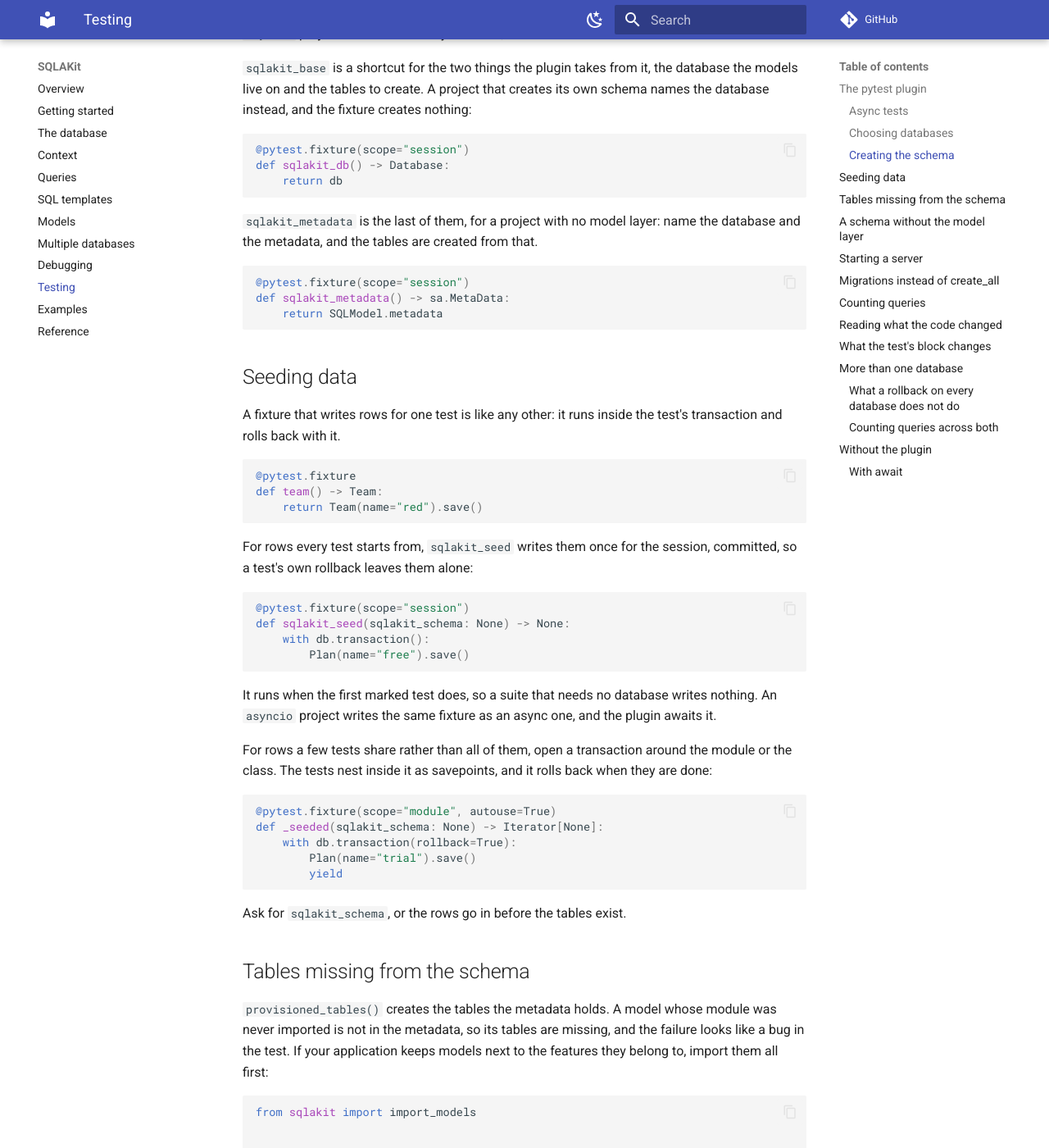
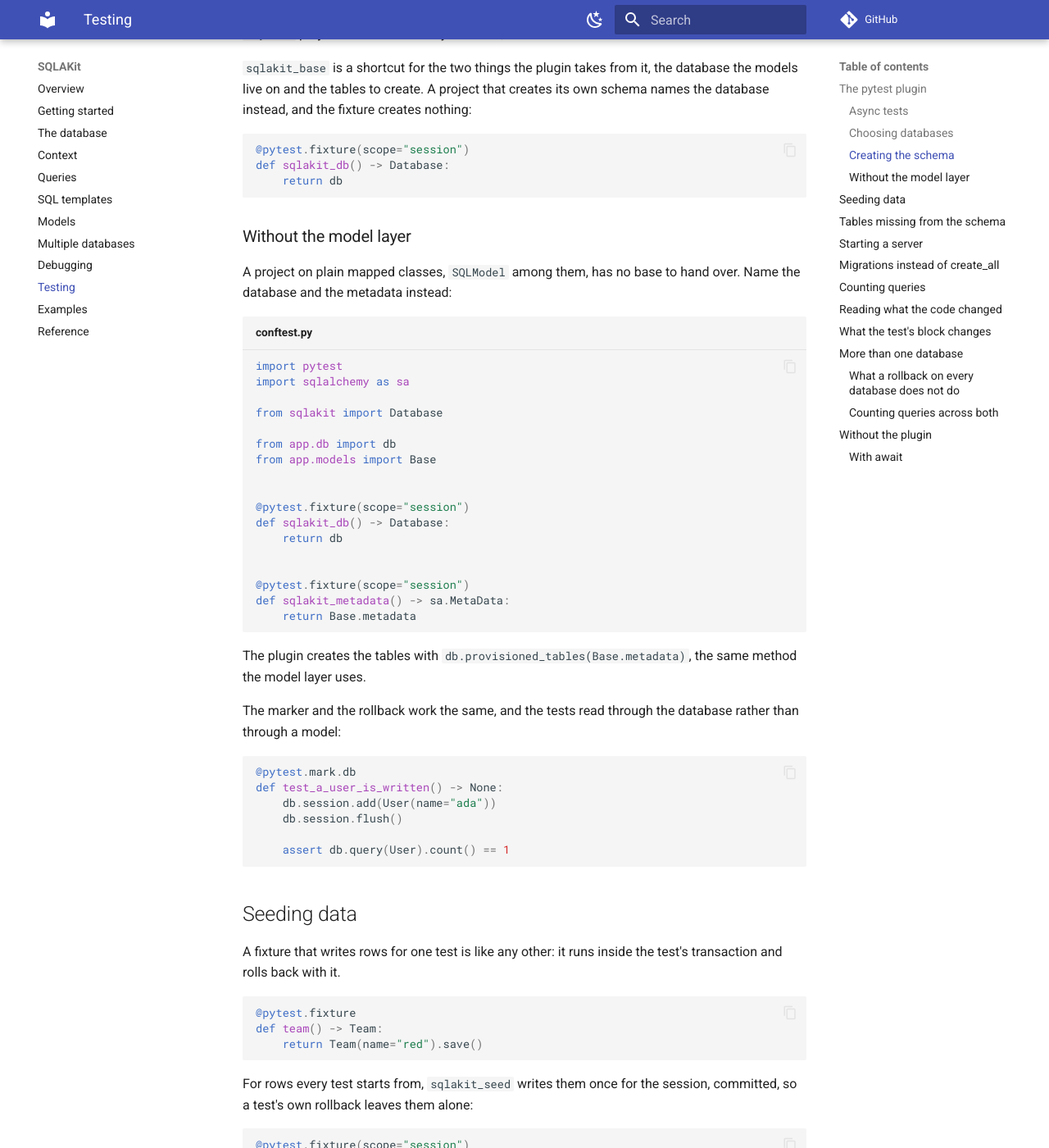
Before and after one commit to antonrh/sqlakit, an MkDocs documentation site: the page built from docs/testing.md, in a window 1280 px wide and 1400 px high, scrolled down 2805 px. Shown: the whole window at 82% size. Built offline with MkDocs 1.6.1 and Material for MkDocs 9.7.7, drawn with Linux system fonts in a browser that asks for light colours; comment, search, counter and statistics services are not loaded; some of the changed text lies outside the part shown.

Commit message:
Open the transaction before the fixtures a test asked for
fixturenames is the order they set up in, and appending put the transaction
last: a fixture of the test's own wrote outside it, raising
MissingSessionError, or worse, leaving rows the rollback never saw.

It goes before the first function-scoped fixture now, so a wider-scoped one
that seeds a module still wraps the test.

````diff
--- a/docs/testing.md
+++ b/docs/testing.md
@@ -150,13 +150,44 @@
     return db
 ```
 
-`sqlakit_metadata` is the last of them, for a project with no model layer:
-name the database and the metadata, and the tables are created from that.
+### Without the model layer
+
+A project on plain mapped classes, `SQLModel` among them, has no base to hand
+over. Name the database and the metadata instead:
+
+```python title="conftest.py"
+import pytest
+import sqlalchemy as sa
+
+from sqlakit import Database
+
+from app.db import db
+from app.models import Base
+
+
+@pytest.fixture(scope="session")
+def sqlakit_db() -> Database:
+    return db
+
+
+@pytest.fixture(scope="session")
+def sqlakit_metadata() -> sa.MetaData:
+    return Base.metadata
+```
+
+The plugin creates the tables with `db.provisioned_tables(Base.metadata)`, the
+same method the model layer uses.
+
+The marker and the rollback work the same, and the tests read through the
+database rather than through a model:
 
 ```python
-@pytest.fixture(scope="session")
-def sqlakit_metadata() -> sa.MetaData:
-    return SQLModel.metadata
+@pytest.mark.db
+def test_a_user_is_written() -> None:
+    db.session.add(User(name="ada"))
+    db.session.flush()
+
+    assert db.query(User).count() == 1
 ```
 
 ## Seeding data
@@ -214,16 +245,6 @@
     import_models("app")
     with Model.provisioned_tables():
         yield
-```
-
-## A schema without the model layer
-
-For metadata outside the model layer, the same `provisioned_tables` is
-available on the database:
-
-```python
-with db.provisioned_tables(SQLModel.metadata):
-    yield
 ```
 
 ## Starting a server
@@ -663,8 +684,13 @@
         yield
 ```
 
-`pytest` reads `item.fixturenames` at collection time. It ignores a
-`usefixtures` marker added that late.
+`pytest` reads `item.fixturenames` at collection time, and the fixtures set up
+in that order. `insert(0, ...)` puts the transaction before the ones the test
+asked for, so a fixture that writes rows writes them inside it. Appending
+leaves those rows outside the rollback.
+
+A fixture of a wider scope, one that seeds a whole module, needs the
+transaction after it instead. The plugin works that position out for you.
 
 Mark your tests as `anyio`, or make the `anyio_backend` fixture above
 `autouse=True` and mark none of them:
````
Also changed, not shown: other parts of docs/testing.md (+2 -2 lines), 2 other files.
